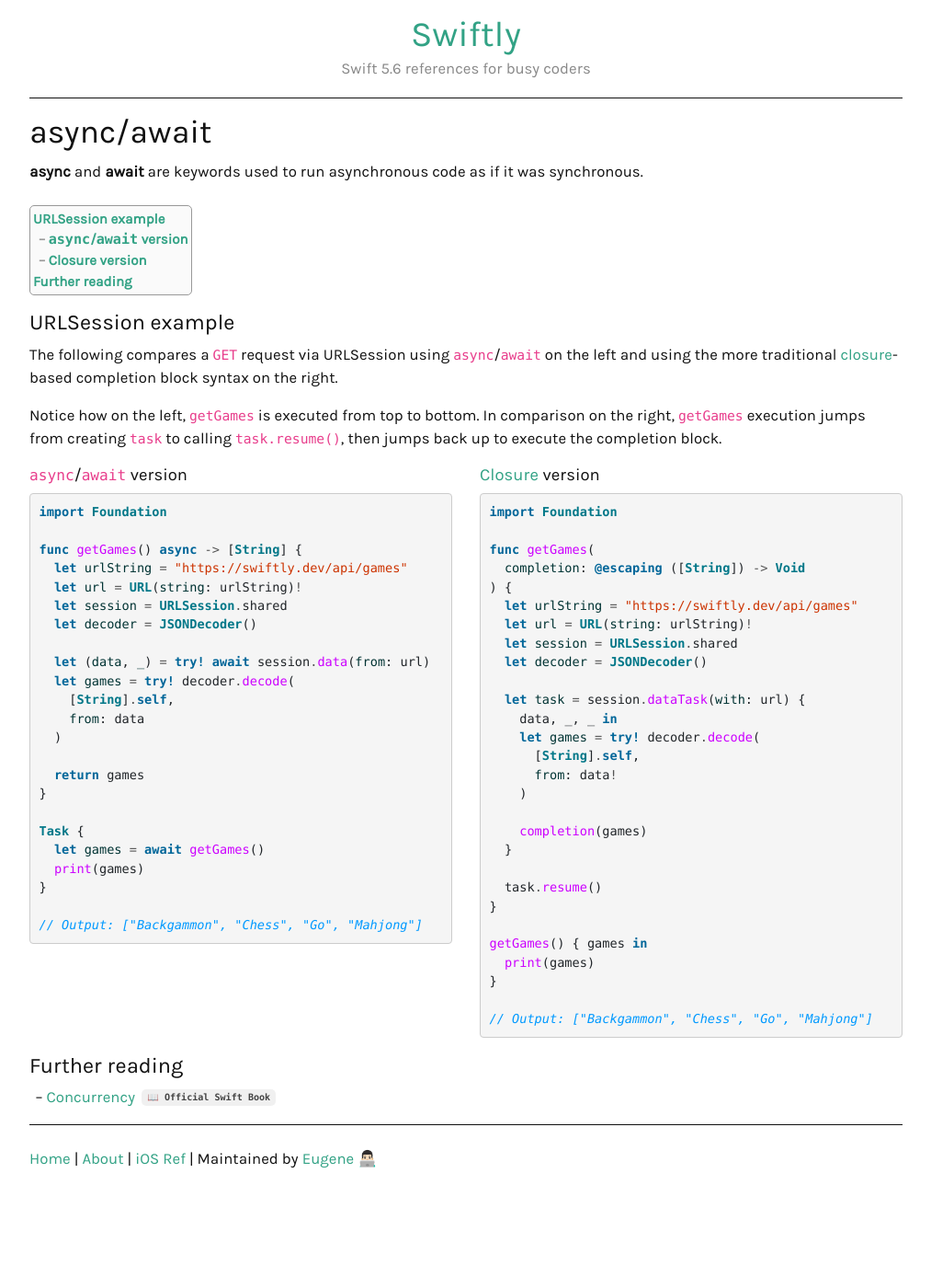
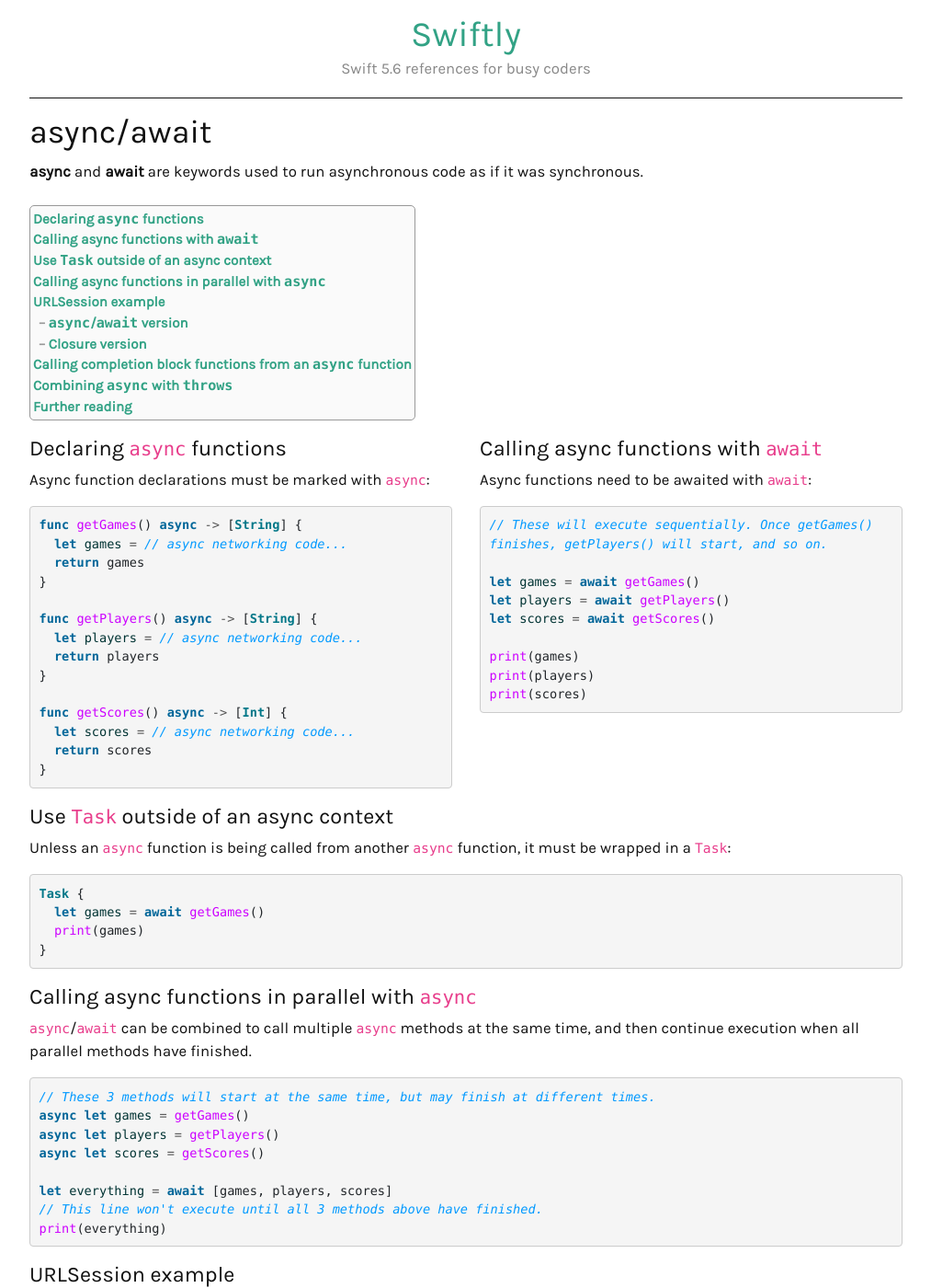
Before and after one commit to ebelinski/swiftly, a Jekyll site: the page built from _guides/async-await.md, in a window 1280 px wide and 1400 px high. Shown: the whole window at 92% size, without its empty margins (133-1146 px from the left). Built offline with Jekyll 4.4.1, drawn with Linux system fonts in a browser that asks for light colours; comment, search, counter and statistics services are not loaded; some of the changed text lies outside the part shown.

Commit message:
Expanded async/await page.

````diff
--- a/_guides/async-await.md
+++ b/_guides/async-await.md
@@ -13,6 +13,75 @@ redirect_from:
 * TOC
 {:toc}
 
+{% include opencol.html size=6 newrow=true %}
+
+### Declaring `async` functions
+
+Async function declarations must be marked with `async`:
+
+```swift
+func getGames() async -> [String] {
+  let games = // async networking code...
+  return games
+}
+
+func getPlayers() async -> [String] {
+  let players = // async networking code...
+  return players
+}
+
+func getScores() async -> [Int] {
+  let scores = // async networking code...
+  return scores
+}
+```
+
+{% include closecol.html %}{% include opencol.html size=6 %}
+
+### Calling async functions with `await`
+
+Async functions need to be awaited with `await`:
+
+```swift
+// These will execute sequentially. Once getGames() finishes, getPlayers() will start, and so on.
+
+let games = await getGames()
+let players = await getPlayers()
+let scores = await getScores()
+
+print(games)
+print(players)
+print(scores)
+```
+
+{% include closecol.html closerow=true %}
+
+### Use `Task` outside of an async context
+
+Unless an `async` function is being called from another `async` function, it must be wrapped in a `Task`:
+
+```swift
+Task {
+  let games = await getGames()
+  print(games)
+}
+```
+
+### Calling async functions in parallel with `async`
+
+`async`/`await` can be combined to call multiple `async` methods at the same time, and then continue execution when all parallel methods have finished.
+
+```swift
+// These 3 methods will start at the same time, but may finish at different times.
+async let games = getGames()
+async let players = getPlayers()
+async let scores = getScores()
+
+let everything = await [games, players, scores]
+// This line won't execute until all 3 methods above have finished.
+print(everything)
+```
+
 ### URLSession example
 
 The following compares a `GET` request via URLSession using `async`/`await` on the left and using the more traditional [closure](/closures)-based completion block syntax on the right.
@@ -86,6 +156,64 @@ getGames() { games in
 
 {% include closecol.html closerow=true %}
 
+### Calling completion block functions from an `async` function
+
+Legacy functions that still use completion blocks can still be called from `async` methods using `withCheckedContinuation`. In this example, `continuation.resume(returning:)` must be called **exactly one time**.
+
+```swift
+import Foundation
+import _Concurrency // If using Playgrounds
+
+func legacyGetGames(completion: @escaping ([String]) -> Void) {
+  URLSession.shared.dataTask(with: URL(string: "https://swiftly.dev/api/games")!) { data, _, _ in
+    let games = try! JSONDecoder().decode([String].self, from: data!)
+    completion(games)
+  }.resume()
+}
+
+func getGames() async -> [String] {
+  return await withCheckedContinuation { continuation in
+    legacyGetGames() { games in
+      continuation.resume(returning: games)
+    }
+  }
+}
+
+Task {
+  let games = await getGames()
+  print(games)
+}
+
+// Output: ["Backgammon", "Chess", "Go", "Mahjong"]
+```
+
+### Combining `async` with `throws`
+
+Async functions can still throw errors, but they must be called with `try await`:
+
+```swift
+import Foundation
+import _Concurrency // If using Playgrounds
+
+func getGames() async throws -> [String] {
+  let (data, _) = try await URLSession.shared.data(from: URL(string: "tel:5555555555")!)
+  let games = try JSONDecoder().decode([String].self, from: data)
+
+  return games
+}
+
+Task {
+  do {
+    let games = try await getGames()
+    print(games)
+  } catch {
+    print("Could not get games: \(error.localizedDescription)")
+  }
+}
+
+// Output: Could not get games: unsupported URL
+```
+
 ### Further reading
 
 * [Concurrency `📖 Official Swift Book`](https://docs.swift.org/swift-book/LanguageGuide/Concurrency.html)
````
Also changed, not shown: other parts of _guides/async-await.md (+1 -0 lines).
